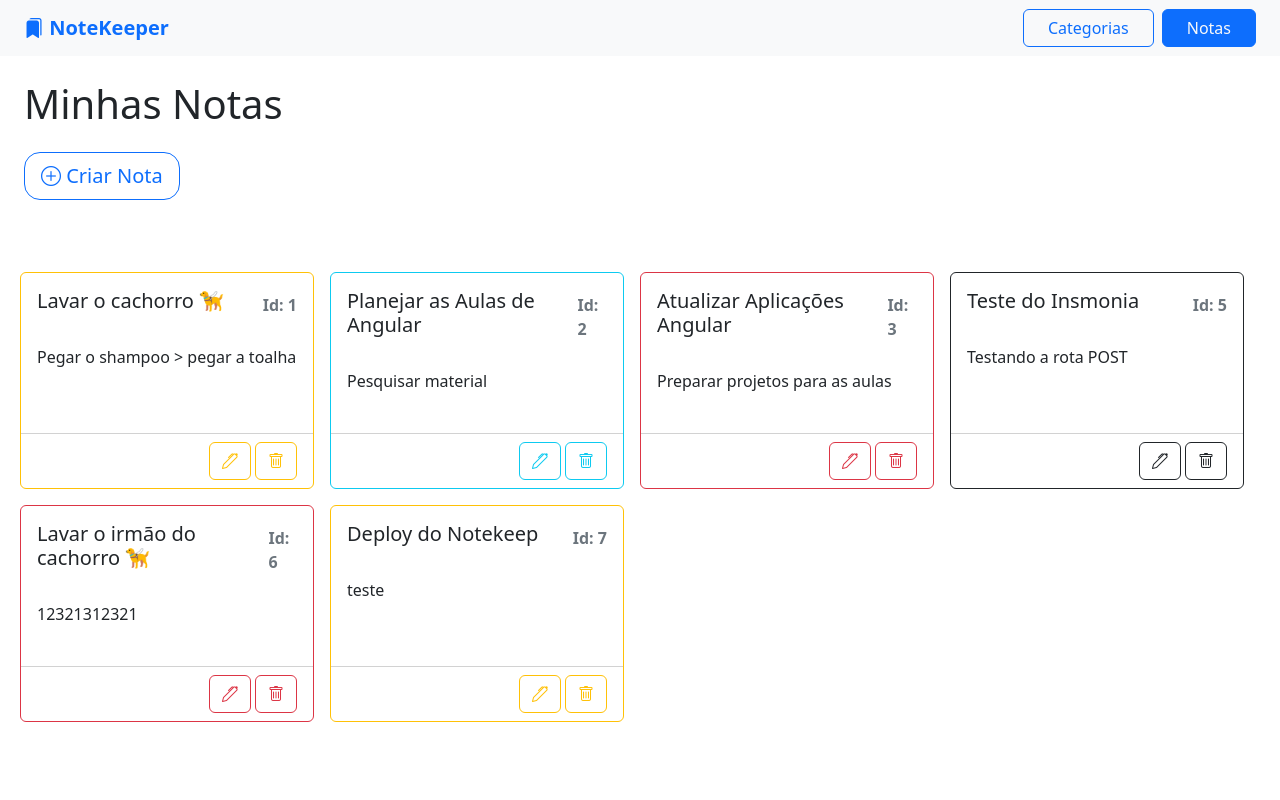
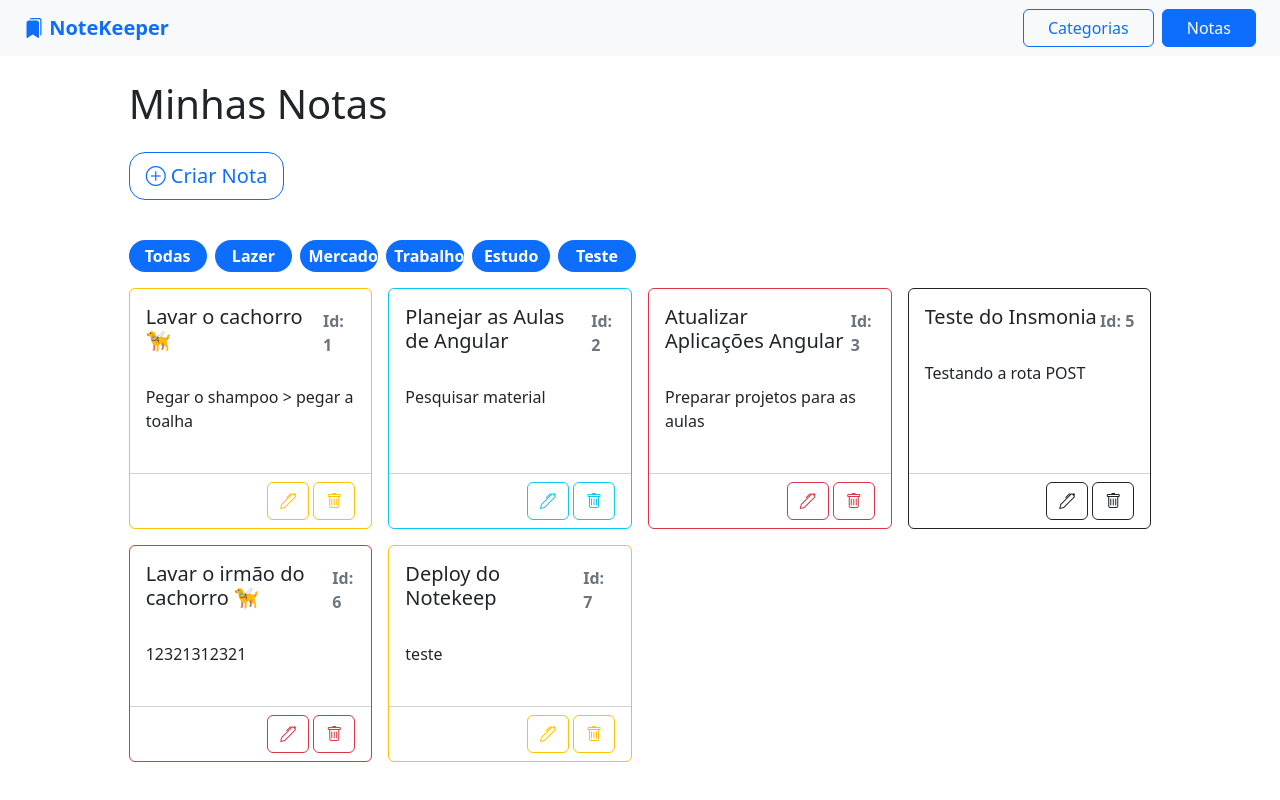
Before and after one commit to academia-do-programador/note-keeper, an Angular app: page /notas/listar in a window 1280 px wide. Built offline with nearby package versions, Linux system fonts and the light colour scheme; data requests are answered from the project's data file.

Commit message:
add filtragem de notas

```diff
--- a/backend/db.json
+++ b/backend/db.json
@@ -15,6 +15,10 @@
     {
       "titulo": "Estudo",
       "id": 4
+    },
+    {
+      "titulo": "Teste",
+      "id": 5
     }
   ],
   "notas": [
--- a/src/app/components/notas/listar-notas/listar-notas.component.css
+++ b/src/app/components/notas/listar-notas/listar-notas.component.css
@@ -0,0 +1,3 @@
+.app-badge-filtro {
+  cursor: pointer;
+}
--- a/src/app/components/notas/listar-notas/listar-notas.component.html
+++ b/src/app/components/notas/listar-notas/listar-notas.component.html
@@ -1,4 +1,5 @@
-<section class="row gap-3">
+<section class="row gap-3 justify-content-center">
+  <div class="col col-lg-10 d-grid gap-3">
     <h1>Minhas Notas</h1>
 
     <div>
@@ -11,9 +12,33 @@
       </button>
     </div>
 
+    <!-- Seção de Filtragem -->
+    <div class="row g-2">
+      <div class="col-6 col-lg-1">
+        <span
+          (click)="selecionarTodas()"
+          ngbTooltip="Todas as notas"
+          placement="left"
+          class="app-badge-filtro badge rounded-pill bg-primary w-100 p-2 fs-6 fw-semibold"
+          >Todas</span
+        >
+      </div>
+
+      <div class="col-6 col-lg-1" *ngFor="let categoria of categorias">
+        <span
+          (click)="selecionarNotasPorCategoria(categoria)"
+          ngbTooltip="Filtrar por categoria: {{ categoria.titulo }}"
+          placement="bottom"
+          class="app-badge-filtro badge rounded-pill bg-primary w-100 p-2 fs-6 fw-semibold"
+          >{{ categoria.titulo.split(" ")[0] }}</span
+        >
+      </div>
+    </div>
+
     <div class="row g-3">
       <div *ngFor="let nota of notas" class="col-sm col-md-6 col-lg-3">
         <app-nota [nota]="nota"></app-nota>
       </div>
     </div>
+  </div>
 </section>
--- a/src/app/components/notas/listar-notas/listar-notas.component.ts
+++ b/src/app/components/notas/listar-notas/listar-notas.component.ts
@@ -1,6 +1,8 @@
 import { Component, OnInit } from '@angular/core';
 import { Nota } from '../../../models/nota';
 import { NotaService } from '../../../services/nota.service';
+import { CategoriaService } from 'src/app/services/categoria.service';
+import { Categoria } from 'src/app/models/categoria';
 
 @Component({
   selector: 'app-listar-notas',
@@ -9,12 +11,34 @@ import { NotaService } from '../../../services/nota.service';
 })
 export class ListarNotasComponent implements OnInit {
   notas: Nota[] = [];
+  categorias: Categoria[] = [];
 
-  constructor(private notaService: NotaService) {}
+  constructor(
+    private notaService: NotaService,
+    private categoriaService: CategoriaService
+  ) {}
 
   ngOnInit(): void {
+    this.selecionarTodas();
+
+    this.categoriaService
+      .selecionarTodos()
+      .subscribe((categorias: Categoria[]) => {
+        this.categorias = categorias;
+      });
+  }
+
+  selecionarTodas(): void {
     this.notaService.selecionarTodos().subscribe((notas: Nota[]) => {
       this.notas = notas;
     });
   }
+
+  selecionarNotasPorCategoria(categoria: Categoria) {
+    this.notaService
+      .selecionarNotasPorCategoria(categoria)
+      .subscribe((notas: Nota[]) => {
+        this.notas = notas;
+      });
+  }
 }
--- a/src/app/services/nota.service.ts
+++ b/src/app/services/nota.service.ts
@@ -1,39 +1,48 @@
 import { Injectable } from '@angular/core';
 import { Nota } from '../models/nota';
 import { HttpClient } from '@angular/common/http';
-import { Observable } from 'rxjs';
+import { Observable, retryWhen } from 'rxjs';
+import { Categoria } from '../models/categoria';
 
 @Injectable({
   providedIn: 'root', // App module
 })
 export class NotaService {
-  private API_URL = 'http://localhost:3000/notas';
+  private NOTAS_API_URL = 'http://localhost:3000/notas';
+  private CATEGORIAS_API_URL = 'http://localhost:3000/categorias';
 
   constructor(private http: HttpClient) {}
 
   criar(nota: Nota): Observable<Nota> {
-    return this.http.post<Nota>(this.API_URL, nota);
+    return this.http.post<Nota>(this.NOTAS_API_URL, nota);
   }
 
   editar(nota: Nota): Observable<Nota> {
-    const url = `${this.API_URL}/${nota.id}`;
+    const url = `${this.NOTAS_API_URL}/${nota.id}`;
 
     return this.http.put<Nota>(url, nota);
   }
 
   excluir(nota: Nota): Observable<any> {
-    const url = `${this.API_URL}/${nota.id}`;
+    const url = `${this.NOTAS_API_URL}/${nota.id}`;
 
     return this.http.delete<Nota>(url);
   }
 
   selecionarPorId(id: number): Observable<Nota> {
-    const url = `${this.API_URL}/${id}`;
+    const url = `${this.NOTAS_API_URL}/${id}`;
 
     return this.http.get<Nota>(url);
   }
 
   selecionarTodos(): Observable<Nota[]> {
-    return this.http.get<Nota[]>(this.API_URL);
+    return this.http.get<Nota[]>(this.NOTAS_API_URL);
+  }
+
+  // categorias/1/notas
+  selecionarNotasPorCategoria(categoria: Categoria): Observable<Nota[]> {
+    const url = `${this.CATEGORIAS_API_URL}/${categoria.id}/notas`;
+
+    return this.http.get<Nota[]>(url);
   }
 }
```
Lines whose indentation alone changed are shown as unchanged.
